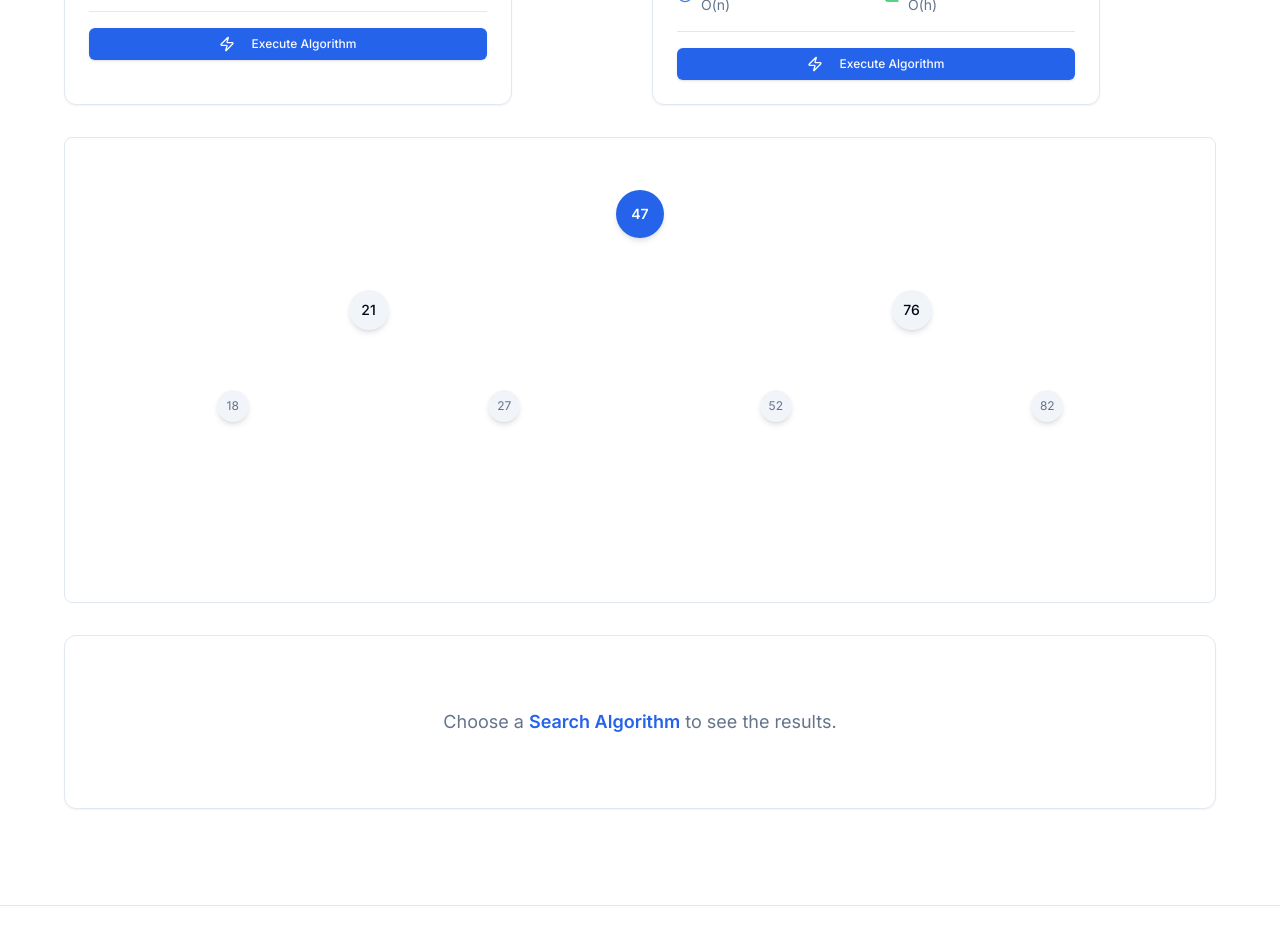
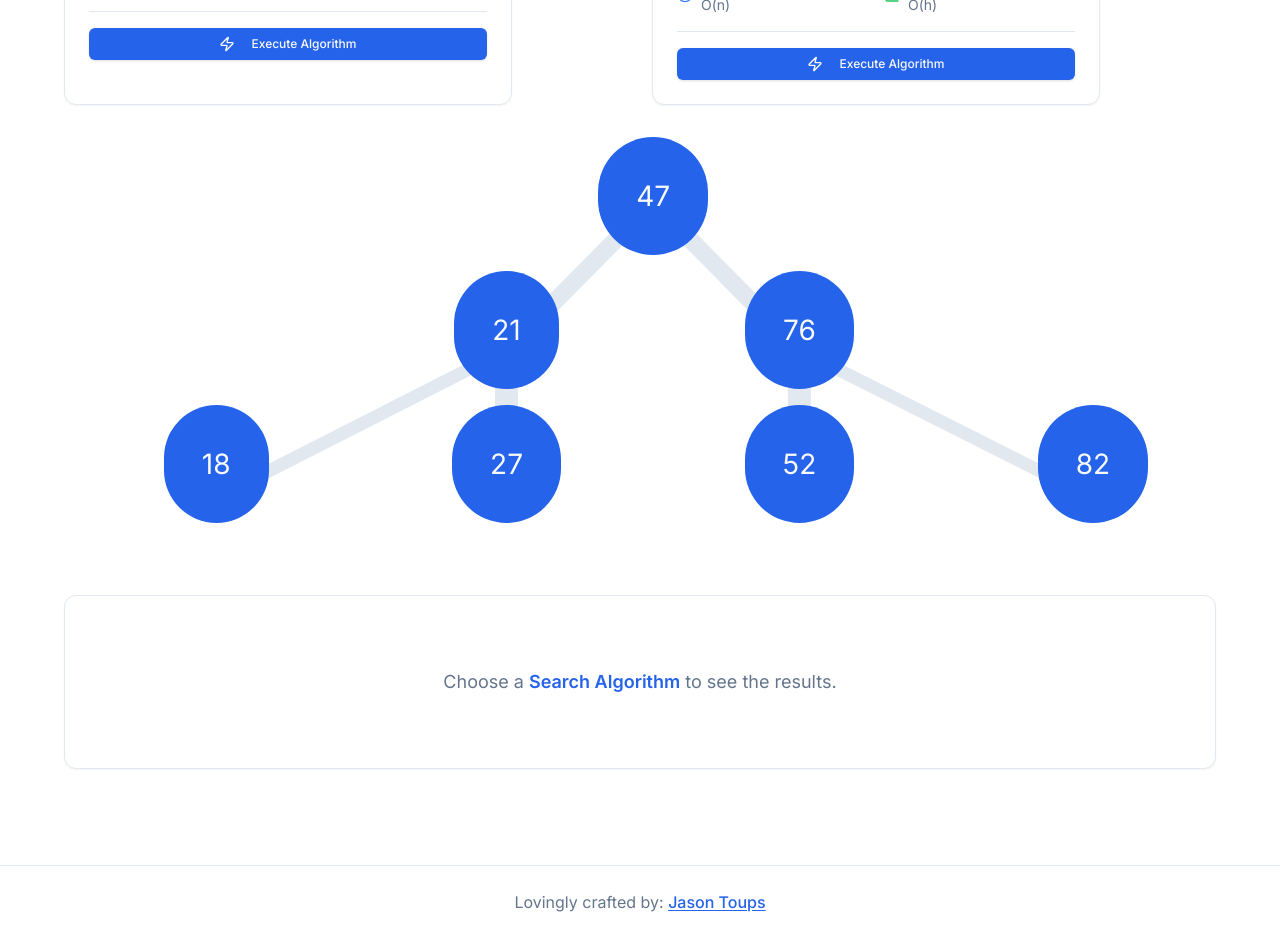
Before and after one commit to JasonToups/react-binary-search, a Next.js app: page / in a window 1280 px wide. Shown: the part 840-1774 px from the top of the page. Built offline with nearby package versions, Linux system fonts and the light colour scheme.

Commit message:
updates styling for original tree

```diff
--- a/src/components/App.tsx
+++ b/src/components/App.tsx
@@ -327,7 +327,7 @@ function App() {
     if (!containerRef.current) return;
 
     const containerRect = containerRef.current.getBoundingClientRect();
-    const treeElement = containerRef.current.querySelector('.grid');
+    const treeElement = containerRef.current.querySelector('.binary-tree');
     if (!treeElement) return;
 
     const treeRect = treeElement.getBoundingClientRect();
@@ -362,13 +362,13 @@ function App() {
       const seven = getCenter(sevenRef.current);
 
       setLines([
-        // Root connections (47 → 21, 47 → 76)
+        // Root connections
         { x1: one.x, y1: one.y, x2: two.x, y2: two.y },
         { x1: one.x, y1: one.y, x2: three.x, y2: three.y },
-        // Left subtree connections (21 → 18, 21 → 27)
+        // Left subtree connections
         { x1: two.x, y1: two.y, x2: four.x, y2: four.y },
         { x1: two.x, y1: two.y, x2: five.x, y2: five.y },
-        // Right subtree connections (76 → 52, 76 → 82)
+        // Right subtree connections
         { x1: three.x, y1: three.y, x2: six.x, y2: six.y },
         { x1: three.x, y1: three.y, x2: seven.x, y2: seven.y },
       ]);
@@ -391,27 +391,17 @@ function App() {
       }
 
       const activeNode = results[currentIndex];
-      const activeNodeElement = document.querySelector(`[data-value="${activeNode}"]`);
+      const activeNodeElement = document.querySelector(`p[data-value="${activeNode}"]`);
       const activeResultsElement = document.querySelector(`span[data-value="${activeNode}"]`);
 
       if (activeNodeElement && activeResultsElement) {
-        activeNodeElement.classList.add(
-          'ring-4',
-          'ring-primary',
-          'ring-offset-2',
-          'ring-offset-background'
-        );
-        activeResultsElement.classList.add('text-primary', 'font-bold');
+        activeNodeElement.classList.add('active');
+        activeResultsElement.classList.add('active');
 
         const timeoutId = setTimeout(() => {
-          activeNodeElement.classList.add('opacity-50');
-          activeNodeElement.classList.remove(
-            'ring-4',
-            'ring-primary',
-            'ring-offset-2',
-            'ring-offset-background'
-          );
-          activeResultsElement.classList.remove('text-primary', 'font-bold');
+          activeNodeElement.classList.add('passive');
+          activeNodeElement.classList.remove('active');
+          activeResultsElement.classList.remove('active');
 
           currentIndex++;
           processNextNode();
@@ -607,82 +597,48 @@ function App() {
             </Card>
           )}
 
-          <section
-            className="relative bg-card rounded-lg border border-border p-8"
-            ref={containerRef}>
+          <section className="binary-tree-container" ref={containerRef}>
             {/* SVG container positioned behind the tree */}
-            <svg
-              className="absolute inset-0 w-full h-full"
-              viewBox="0 0 100 100"
-              preserveAspectRatio="none">
+            <svg className="tree-svg" viewBox="0 0 100 100" preserveAspectRatio="none">
               {lines.map((line, i) => (
-                <line
-                  key={i}
-                  x1={line.x1}
-                  y1={line.y1}
-                  x2={line.x2}
-                  y2={line.y2}
-                  stroke="hsl(var(--border))"
-                  strokeWidth="0.5"
-                />
+                <line key={i} x1={line.x1} y1={line.y1} x2={line.x2} y2={line.y2} />
               ))}
             </svg>
 
             {/* Tree nodes positioned on top */}
-            <div className="binary-tree-grid">
-              <div className="tree-node root-node">
-                <p
-                  className="bg-primary text-primary-foreground rounded-full w-12 h-12 flex items-center justify-center font-semibold text-sm shadow-md transition-all duration-200 hover:scale-110"
-                  ref={oneRef}
-                  data-value="47">
+            <div className="binary-tree">
+              <div>
+                <p className="node" ref={oneRef} data-value="47">
                   47
                 </p>
               </div>
-              <div className="tree-node left-child">
-                <p
-                  className="bg-secondary text-secondary-foreground rounded-full w-10 h-10 flex items-center justify-center font-medium text-sm shadow-md transition-all duration-200 hover:scale-110"
-                  ref={twoRef}
-                  data-value="21">
+              <div>
+                <p className="node" ref={twoRef} data-value="21">
                   21
                 </p>
               </div>
-              <div className="tree-node right-child">
-                <p
-                  className="bg-secondary text-secondary-foreground rounded-full w-10 h-10 flex items-center justify-center font-medium text-sm shadow-md transition-all duration-200 hover:scale-110"
-                  ref={threeRef}
-                  data-value="76">
+              <div>
+                <p className="node" ref={threeRef} data-value="76">
                   76
                 </p>
               </div>
-              <div className="tree-node left-left-grandchild">
-                <p
-                  className="bg-muted text-muted-foreground rounded-full w-8 h-8 flex items-center justify-center text-xs shadow-md transition-all duration-200 hover:scale-110"
-                  ref={fourRef}
-                  data-value="18">
+              <div>
+                <p className="node" ref={fourRef} data-value="18">
                   18
                 </p>
               </div>
-              <div className="tree-node left-right-grandchild">
-                <p
-                  className="bg-muted text-muted-foreground rounded-full w-8 h-8 flex items-center justify-center text-xs shadow-md transition-all duration-200 hover:scale-110"
-                  ref={fiveRef}
-                  data-value="27">
+              <div>
+                <p className="node" ref={fiveRef} data-value="27">
                   27
                 </p>
               </div>
-              <div className="tree-node right-left-grandchild">
-                <p
-                  className="bg-muted text-muted-foreground rounded-full w-8 h-8 flex items-center justify-center text-xs shadow-md transition-all duration-200 hover:scale-110"
-                  ref={sixRef}
-                  data-value="52">
+              <div>
+                <p className="node" ref={sixRef} data-value="52">
                   52
                 </p>
               </div>
-              <div className="tree-node right-right-grandchild">
-                <p
-                  className="bg-muted text-muted-foreground rounded-full w-8 h-8 flex items-center justify-center text-xs shadow-md transition-all duration-200 hover:scale-110"
-                  ref={sevenRef}
-                  data-value="82">
+              <div>
+                <p className="node" ref={sevenRef} data-value="82">
                   82
                 </p>
               </div>
--- a/src/styles/app.css
+++ b/src/styles/app.css
@@ -54,22 +54,18 @@ header aside {
   min-height: 400px;
 }
 
-/* Binary Tree Layout - Traditional CSS Positioning */
+/* Binary Tree Layout - Grid-based (from working original code) */
 .binary-tree-container {
   position: relative;
-  min-height: 400px;
   width: 100%;
+  height: 100%;
+  min-height: 20rem;
+  margin: 1em 1em 2.5em 1em;
+  container-name: tree;
+  container-type: inline-size;
 }
 
-.binary-tree-grid {
-  position: relative;
-  width: 100%;
-  height: 400px;
-  z-index: 2;
-}
-
-/* SVG positioning for tree connections */
-.binary-tree-container svg {
+.tree-svg {
   position: absolute;
   top: 0;
   left: 0;
@@ -79,67 +75,118 @@ header aside {
   z-index: 1;
 }
 
-.binary-tree-container svg line {
+.tree-svg line {
   stroke: hsl(var(--border));
   stroke-width: 2;
   stroke-linecap: round;
 }
 
-/* Tree Node Positioning */
-.tree-node {
-  position: absolute;
-  display: flex;
-  align-items: center;
-  justify-content: center;
+.binary-tree {
+  display: grid;
+  width: 100%;
+  height: 100%;
+  gap: 1em;
+  margin-bottom: 2.5em;
+  position: relative;
+  z-index: 2;
+  grid-template-areas:
+    '. one one .'
+    '. two three .'
+    'four five six seven';
 }
 
-/* Root node (47) - Center top */
-.root-node {
-  top: 20px;
-  left: 50%;
-  transform: translateX(-50%);
+.binary-tree div {
+  display: flex;
+  justify-content: center;
+  align-items: center;
 }
 
-/* Left child (21) - Left middle */
-.left-child {
-  top: 120px;
-  left: 25%;
-  transform: translateX(-50%);
+.binary-tree div p {
+  background-color: hsl(var(--primary));
+  color: hsl(var(--primary-foreground));
+  border-radius: 999px;
+  width: fit-content;
+  padding: 1em;
+  font-size: clamp(1.25em, 4vw, 1.75em);
+  border: 10px solid transparent;
+  transition: all 0.2s ease;
 }
 
-/* Right child (76) - Right middle */
-.right-child {
-  top: 120px;
-  left: 75%;
-  transform: translateX(-50%);
+.binary-tree div p.active {
+  background-color: hsl(var(--secondary));
+  border: 10px solid hsl(var(--border));
+  font-size: clamp(1.5em, 4vw, 2.5em);
+  padding: 0.75em;
 }
 
-/* Left-left grandchild (18) - Far left bottom */
-.left-left-grandchild {
-  top: 220px;
-  left: 12.5%;
-  transform: translateX(-50%);
+.binary-tree div p.passive {
+  background-color: hsl(var(--muted));
+  opacity: 0.5;
 }
 
-/* Left-right grandchild (27) - Left bottom */
-.left-right-grandchild {
-  top: 220px;
-  left: 37.5%;
-  transform: translateX(-50%);
+@media screen and (max-width: 600px) {
+  section {
+    margin-bottom: 0;
+  }
+
+  .binary-tree-container {
+    margin: 1em;
+  }
 }
 
-/* Right-left grandchild (52) - Right bottom */
-.right-left-grandchild {
-  top: 220px;
-  left: 62.5%;
-  transform: translateX(-50%);
+@container tree (max-width: 600px) {
+  .binary-tree {
+    display: grid;
+    width: 100%;
+    height: 100%;
+    min-height: 18rem;
+    gap: 0.25em;
+    margin-bottom: 0;
+  }
+  .binary-tree div p {
+    background-color: hsl(var(--primary));
+    color: hsl(var(--primary-foreground));
+    border-radius: 999px;
+    width: fit-content;
+    padding: 0.5em;
+    font-size: 1.25em;
+    border: 10px solid transparent;
+  }
+
+  .binary-tree div p.active {
+    background-color: hsl(var(--secondary));
+    border: 10px solid hsl(var(--border));
+    font-size: 1.25em;
+    padding: 0.5em;
+  }
 }
 
-/* Right-right grandchild (82) - Far right bottom */
-.right-right-grandchild {
-  top: 220px;
-  left: 87.5%;
-  transform: translateX(-50%);
+.binary-tree div:nth-child(1) {
+  grid-area: one;
+}
+
+.binary-tree div:nth-child(2) {
+  grid-area: two;
+}
+
+.binary-tree div:nth-child(3) {
+  grid-area: three;
+}
+
+.binary-tree div:nth-child(4) {
+  grid-area: four;
+}
+
+.binary-tree div:nth-child(5) {
+  grid-area: five;
+}
+
+.binary-tree div:nth-child(6) {
+  grid-area: six;
+}
+
+.binary-tree div:nth-child(7) {
+  grid-area: seven;
 }
 
 /* Results container */
```
Also changed, not shown: 1 other file (tests, documents, lock files or other folders).
